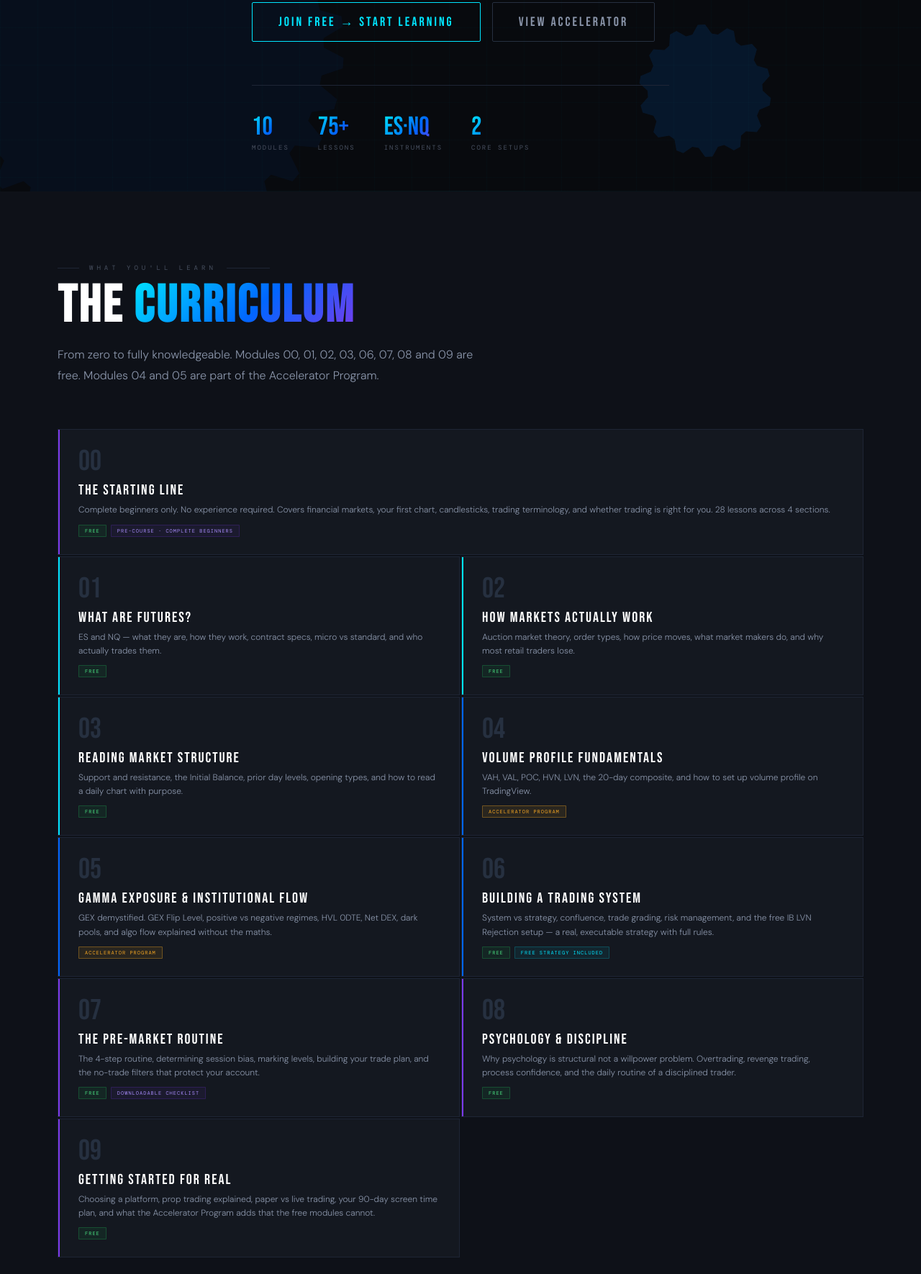
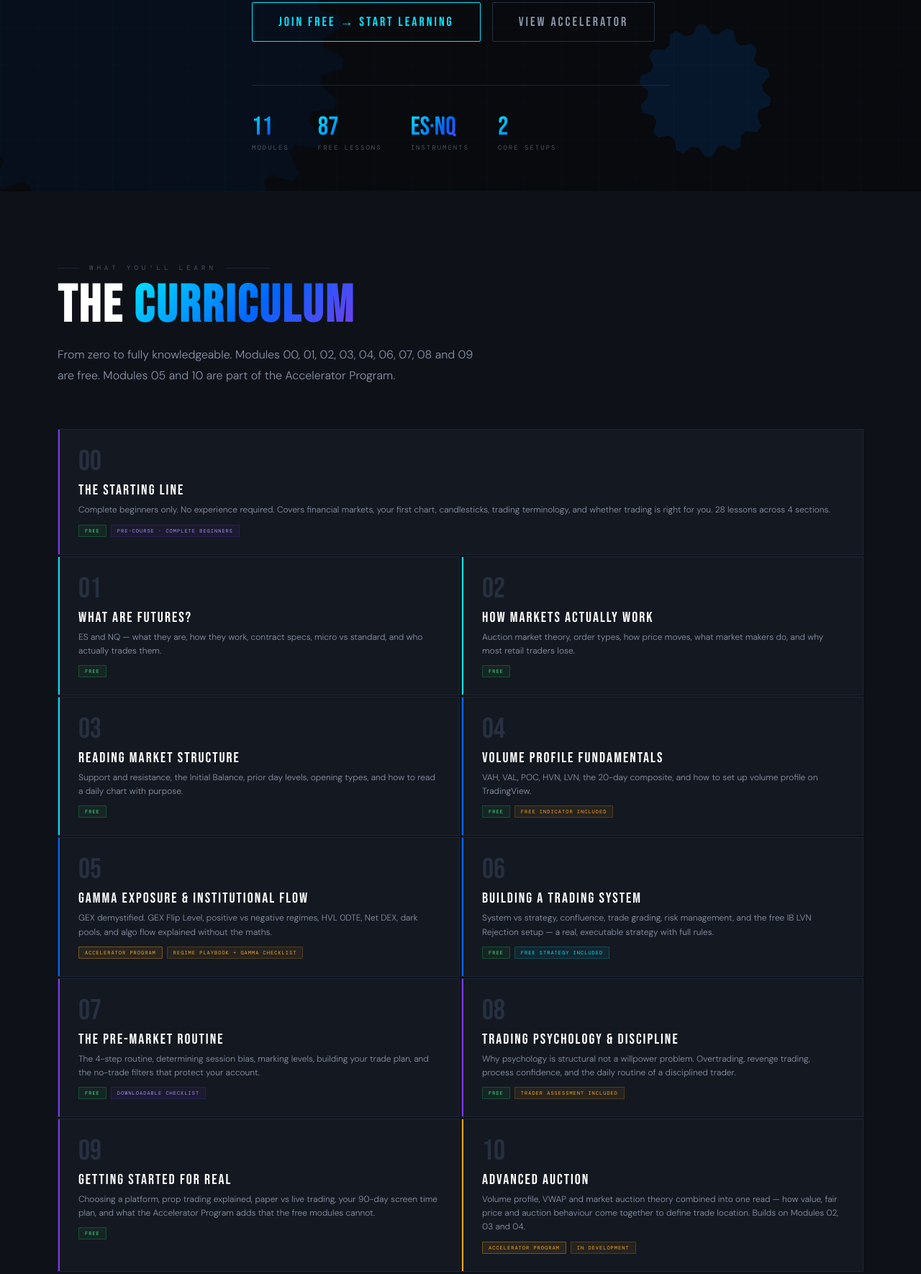
Before and after one commit to TarrierFuture/thetradingengine.ca, a plain HTML site: page index.html in a window 1280 px wide. Shown: the part 534-2304 px from the top of the page at 72% size. Drawn offline with nearby package versions, Linux system fonts and the light colour scheme; a web font is replaced by a local one.

Commit message:
Update index.html

```diff
--- a/index.html
+++ b/index.html
@@ -3,6 +3,7 @@
 <head>
 <meta charset="UTF-8">
 <meta name="viewport" content="width=device-width, initial-scale=1.0">
+<meta name="description" content="A free, structured futures trading education community. ES and NQ. A fully documented, rules-based methodology. System over instinct. Process over shortcuts.">
 <title>The Trading Engine — A Futures Trading Community Built Around One Thing: A System</title>
 <link href="https://fonts.googleapis.com/css2?family=Bebas+Neue&family=DM+Mono:wght@300;400;500&family=DM+Sans:ital,wght@0,300;0,400;0,500;1,300&display=swap" rel="stylesheet">
 <style>
@@ -286,8 +287,8 @@ footer{background:var(--bg);border-top:1px solid var(--border);padding:40px 0;}
         <a href="https://www.skool.com/thetradingengine-3795/about" class="btn-secondary">View Accelerator</a>
       </div>
       <div class="hero-stats">
-        <div class="stat"><span class="stat-num">10</span><span class="stat-label">Modules</span></div>
-        <div class="stat"><span class="stat-num">75+</span><span class="stat-label">Lessons</span></div>
+        <div class="stat"><span class="stat-num">11</span><span class="stat-label">Modules</span></div>
+        <div class="stat"><span class="stat-num">87</span><span class="stat-label">Free Lessons</span></div>
         <div class="stat"><span class="stat-num">ES·NQ</span><span class="stat-label">Instruments</span></div>
         <div class="stat"><span class="stat-num">2</span><span class="stat-label">Core Setups</span></div>
       </div>
@@ -301,7 +302,7 @@ footer{background:var(--bg);border-top:1px solid var(--border);padding:40px 0;}
   <div class="container">
     <div class="section-tag">What You'll Learn</div>
     <h2 class="section-h2">THE <span class="grad">CURRICULUM</span></h2>
-    <p class="section-lead">From zero to fully knowledgeable. Modules 00, 01, 02, 03, 06, 07, 08 and 09 are free. Modules 04 and 05 are part of the Accelerator Program.</p>
+    <p class="section-lead">From zero to fully knowledgeable. Modules 00, 01, 02, 03, 04, 06, 07, 08 and 09 are free. Modules 05 and 10 are part of the Accelerator Program.</p>
     <div class="curriculum-grid">
       <div class="curr-item wide c-purple">
         <div class="curr-num">00</div>
@@ -331,13 +332,13 @@ footer{background:var(--bg);border-top:1px solid var(--border);padding:40px 0;}
         <div class="curr-num">04</div>
         <div class="curr-title">VOLUME PROFILE FUNDAMENTALS</div>
         <div class="curr-desc">VAH, VAL, POC, HVN, LVN, the 20-day composite, and how to set up volume profile on TradingView.</div>
-        <span class="curr-badge cb-paid">Accelerator Program</span>
+        <span class="curr-badge cb-free">Free</span><span class="curr-badge cb-gold">Free Indicator Included</span>
       </div>
       <div class="curr-item c-blue">
         <div class="curr-num">05</div>
         <div class="curr-title">GAMMA EXPOSURE & INSTITUTIONAL FLOW</div>
         <div class="curr-desc">GEX demystified. GEX Flip Level, positive vs negative regimes, HVL 0DTE, Net DEX, dark pools, and algo flow explained without the maths.</div>
-        <span class="curr-badge cb-paid">Accelerator Program</span>
+        <span class="curr-badge cb-paid">Accelerator Program</span><span class="curr-badge cb-gold">Regime Playbook + Gamma Checklist</span>
       </div>
       <div class="curr-item c-blue">
         <div class="curr-num">06</div>
@@ -353,15 +354,21 @@ footer{background:var(--bg);border-top:1px solid var(--border);padding:40px 0;}
       </div>
       <div class="curr-item c-purple">
         <div class="curr-num">08</div>
-        <div class="curr-title">PSYCHOLOGY & DISCIPLINE</div>
+        <div class="curr-title">TRADING PSYCHOLOGY & DISCIPLINE</div>
         <div class="curr-desc">Why psychology is structural not a willpower problem. Overtrading, revenge trading, process confidence, and the daily routine of a disciplined trader.</div>
-        <span class="curr-badge cb-free">Free</span>
+        <span class="curr-badge cb-free">Free</span><span class="curr-badge cb-gold">Trader Assessment Included</span>
       </div>
       <div class="curr-item c-purple">
         <div class="curr-num">09</div>
         <div class="curr-title">GETTING STARTED FOR REAL</div>
         <div class="curr-desc">Choosing a platform, prop trading explained, paper vs live trading, your 90-day screen time plan, and what the Accelerator Program adds that the free modules cannot.</div>
         <span class="curr-badge cb-free">Free</span>
+      </div>
+      <div class="curr-item c-swing">
+        <div class="curr-num">10</div>
+        <div class="curr-title">ADVANCED AUCTION</div>
+        <div class="curr-desc">Volume profile, VWAP and market auction theory combined into one read — how value, fair price and auction behaviour come together to define trade location. Builds on Modules 02, 03 and 04.</div>
+        <span class="curr-badge cb-paid">Accelerator Program</span><span class="curr-badge cb-gold">In Development</span>
       </div>
     </div>
   </div>
@@ -398,9 +405,9 @@ footer{background:var(--bg);border-top:1px solid var(--border);padding:40px 0;}
         <div class="tier-price free-p">$0 / Month</div>
         <div class="tier-divider"></div>
         <ul class="tier-features">
-          <li><span>Free modules: 00, 01, 02, 03, 06, 07, 08 and 09</span></li>
+          <li><span>Free modules: 00, 01, 02, 03, 04, 06, 07, 08 and 09 — 87 lessons</span></li>
           <li><span>Free IB LVN Rejection strategy with full rules</span></li>
-          <li><span>Pre-market checklist downloadable template</span></li>
+          <li><span>Free tools: RPBG Colour System indicator, pre-market checklist and Trader Archetype Assessment</span></li>
           <li><span>Community access — post questions and chart reviews</span></li>
           <li><span>No credit card required</span></li>
         </ul>
@@ -414,8 +421,8 @@ footer{background:var(--bg);border-top:1px solid var(--border);padding:40px 0;}
         <div class="tier-divider"></div>
         <ul class="tier-features">
           <li><span>Everything in the free tier</span></li>
-          <li><span>Module 04 — Volume Profile Fundamentals</span></li>
           <li><span>Module 05 — Gamma Exposure &amp; Institutional Flow</span></li>
+          <li><span>Module 10 — Advanced Auction: Volume Profile, VWAP &amp; Market Auction Theory</span></li>
           <li><span>Full TarrierFuture playbook — all 2 setups</span></li>
           <li><span>Live trade-along sessions with David</span></li>
           <li><span>Real-time pre-market analysis — ES and NQ</span></li>
@@ -539,7 +546,7 @@ footer{background:var(--bg);border-top:1px solid var(--border);padding:40px 0;}
           <span class="faq-q-text">Is the free tier actually free — no hidden costs?</span>
           <span class="faq-icon">+</span>
         </div>
-        <div class="faq-a">Yes. Modules 00, 01, 02, 03, 06, 07, 08 and 09 are completely free, along with the IB LVN Rejection strategy and the pre-market checklist. No credit card required to join. Modules 04 (Volume Profile Fundamentals) and 05 (Gamma Exposure &amp; Institutional Flow) are part of the paid Accelerator Program, which also includes live sessions, full playbook access, and direct coaching.</div>
+        <div class="faq-a">Yes. Modules 00, 01, 02, 03, 04, 06, 07, 08 and 09 are completely free — 87 lessons — along with the IB LVN Rejection strategy, the RPBG Colour System indicator, the pre-market checklist and the Trader Archetype Assessment. No credit card required to join. Module 05 (Gamma Exposure &amp; Institutional Flow) and Module 10 (Advanced Auction) are part of the paid Accelerator Program, which also includes live sessions, full playbook access, and direct coaching.</div>
       </div>
       <div class="faq-item">
         <div class="faq-q" onclick="toggleFaq(this)">
```
